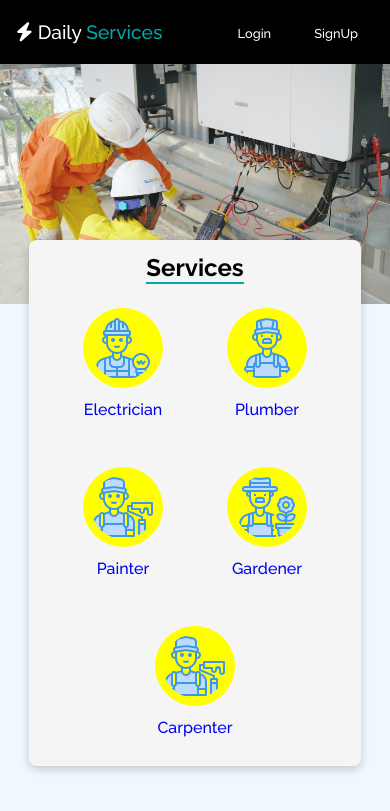
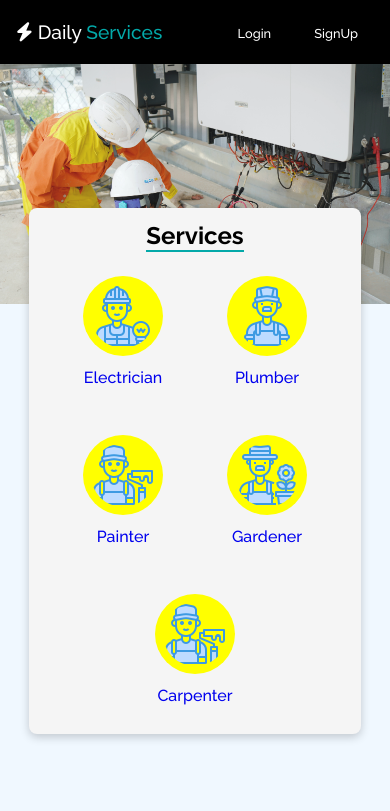
Before and after one commit to rutikgagare/dailyServicse, a PHP site: page / in a window 390 px wide. Shown: the top 811 px of the page. Run offline with PHP 8.4, Linux system fonts and the light colour scheme; some libraries are stand-ins or nearby versions.

Commit message:
services position

```diff
--- a/style.css
+++ b/style.css
@@ -180,6 +180,7 @@ a{
     .services{
         width: 85%;
         margin: auto;
+        top: -6rem;
     }
 
     .section1{
```
